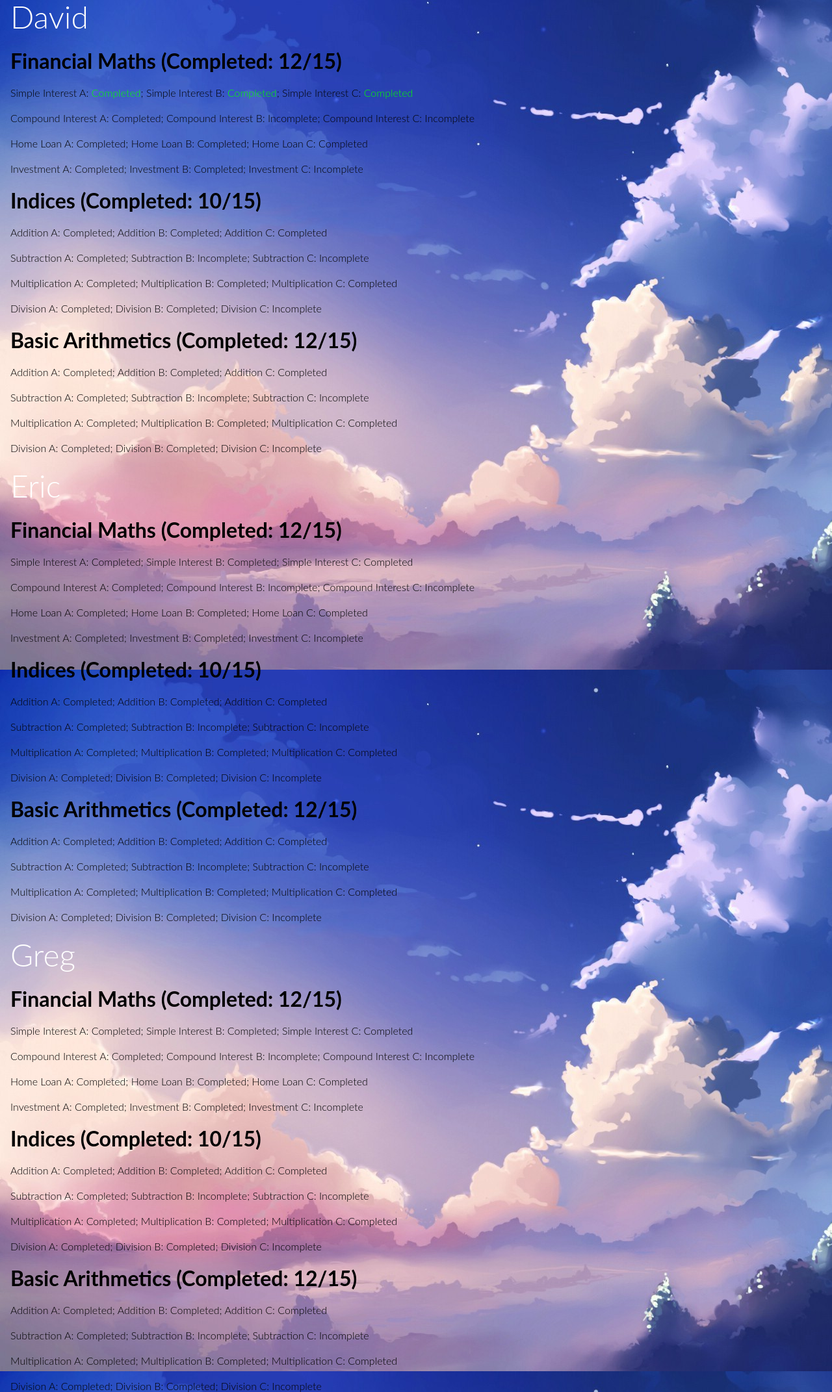
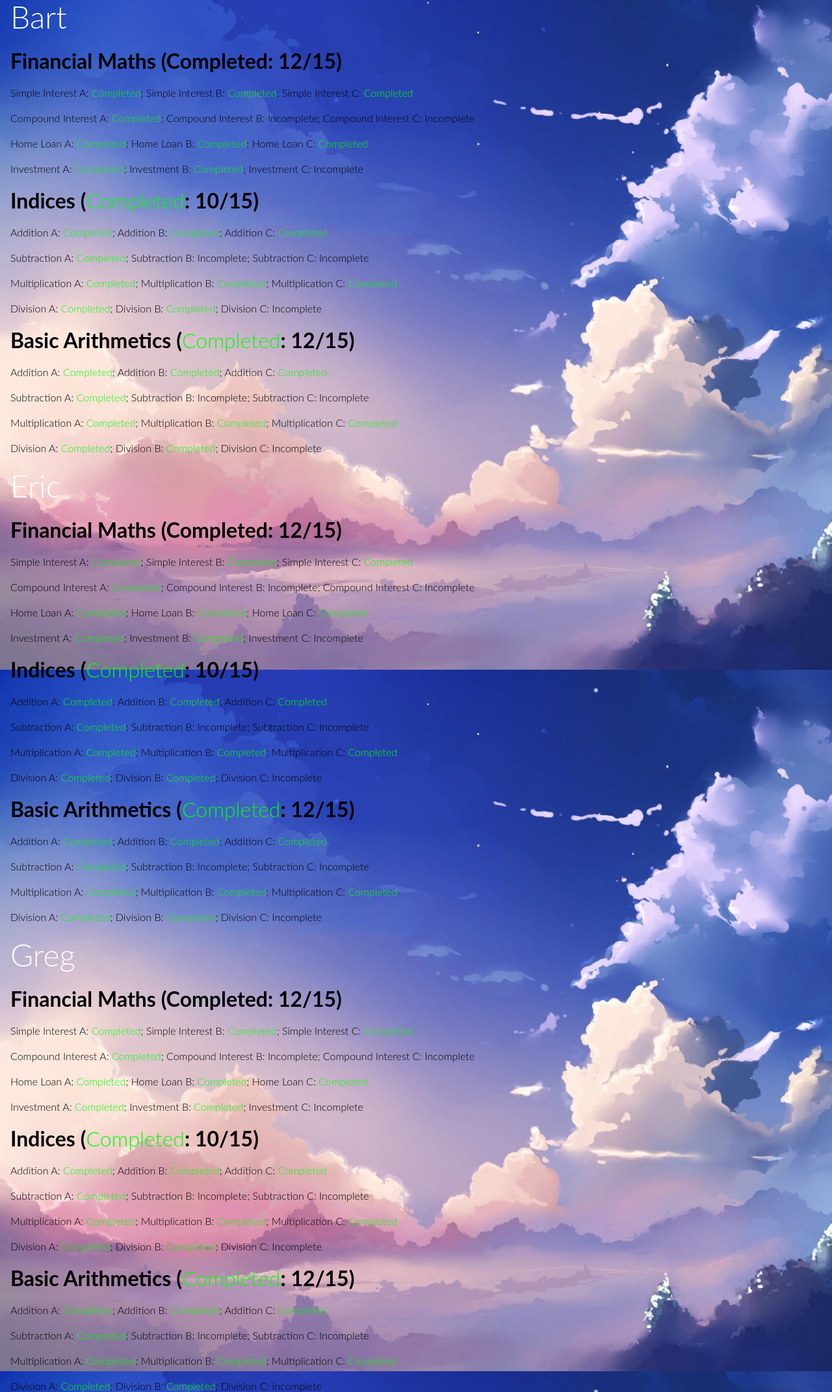
Before and after one commit to yx7ing/UNIHACK18, a Flask app: template templates/teacher.html in a window 1280 px wide. Shown: the part 49-2192 px from the top of the page at 65% size. Run offline with Flask 2, Linux system fonts and the light colour scheme; the template is opened without the code that fills it, so the values that code supplies are empty; some libraries are stand-ins or nearby versions.

Commit message:
Update teacher.html

```diff
--- a/templates/teacher.html
+++ b/templates/teacher.html
@@ -55,62 +55,62 @@ h2{
 </div>
 
 <div class="main">
-  <h1>David</h1>
+  <h1>Bart</h1>
   <h2>Financial Maths (Completed: 12/15)</h2>
-  <p>Simple Interest A: <span style="color: #00FF00">Completed</span>; Simple Interest B: <span style="color: #00FF00">Completed</span>; Simple Interest C: <span style="color: #00FF00">Completed</span></p>
-  <p>Compound Interest A: Completed; Compound Interest B: Incomplete; Compound Interest C: Incomplete</p>
-  <p>Home Loan A: Completed; Home Loan B: Completed; Home Loan C: Completed</p>
-  <p>Investment A: Completed; Investment B: Completed; Investment C: Incomplete</p>
+  <p>Simple Interest A: <span style="color: #00FF00"><span style="color: #00FF00">Completed</span></span>; Simple Interest B: <span style="color: #00FF00"><span style="color: #00FF00">Completed</span></span>; Simple Interest C: <span style="color: #00FF00"><span style="color: #00FF00">Completed</span></span></p>
+  <p>Compound Interest A: <span style="color: #00FF00"><span style="color: #00FF00">Completed</span></span>; Compound Interest B: Incomplete; Compound Interest C: Incomplete</p>
+  <p>Home Loan A: <span style="color: #00FF00"><span style="color: #00FF00">Completed</span></span>; Home Loan B: <span style="color: #00FF00"><span style="color: #00FF00">Completed</span></span>; Home Loan C: <span style="color: #00FF00"><span style="color: #00FF00">Completed</span></span></p>
+  <p>Investment A: <span style="color: #00FF00"><span style="color: #00FF00">Completed</span></span>; Investment B: <span style="color: #00FF00"><span style="color: #00FF00">Completed</span></span>; Investment C: Incomplete</p>
 
-  <h2>Indices (Completed: 10/15)</h2>
-  <p>Addition A: Completed; Addition B: Completed; Addition C: Completed</p>
-  <p>Subtraction A: Completed; Subtraction B: Incomplete; Subtraction C: Incomplete</p>
-  <p>Multiplication A: Completed; Multiplication B: Completed; Multiplication C: Completed</p>
-  <p>Division A: Completed; Division B: Completed; Division C: Incomplete</p>
+  <h2>Indices (<span style="color: #00FF00"><span style="color: #00FF00">Completed</span></span>: 10/15)</h2>
+  <p>Addition A: <span style="color: #00FF00"><span style="color: #00FF00">Completed</span></span>; Addition B: <span style="color: #00FF00"><span style="color: #00FF00">Completed</span></span>; Addition C: <span style="color: #00FF00"><span style="color: #00FF00">Completed</span></span></p>
+  <p>Subtraction A: <span style="color: #00FF00"><span style="color: #00FF00">Completed</span></span>; Subtraction B: Incomplete; Subtraction C: Incomplete</p>
+  <p>Multiplication A: <span style="color: #00FF00"><span style="color: #00FF00">Completed</span></span>; Multiplication B: <span style="color: #00FF00"><span style="color: #00FF00">Completed</span></span>; Multiplication C: <span style="color: #00FF00"><span style="color: #00FF00">Completed</span></span></p>
+  <p>Division A: <span style="color: #00FF00"><span style="color: #00FF00">Completed</span></span>; Division B: <span style="color: #00FF00"><span style="color: #00FF00">Completed</span></span>; Division C: Incomplete</p>
 
-  <h2>Basic Arithmetics  (Completed: 12/15)</h2>
-  <p>Addition A: Completed; Addition B: Completed; Addition C: Completed</p>
-  <p>Subtraction A: Completed; Subtraction B: Incomplete; Subtraction C: Incomplete</p>
-  <p>Multiplication A: Completed; Multiplication B: Completed;  Multiplication C: Completed</p>
-  <p>Division A: Completed; Division B: Completed; Division C: Incomplete</p>
+  <h2>Basic Arithmetics  (<span style="color: #00FF00"><span style="color: #00FF00">Completed</span></span>: 12/15)</h2>
+  <p>Addition A: <span style="color: #00FF00"><span style="color: #00FF00">Completed</span></span>; Addition B: <span style="color: #00FF00"><span style="color: #00FF00">Completed</span></span>; Addition C: <span style="color: #00FF00"><span style="color: #00FF00">Completed</span></span></p>
+  <p>Subtraction A: <span style="color: #00FF00"><span style="color: #00FF00">Completed</span></span>; Subtraction B: Incomplete; Subtraction C: Incomplete</p>
+  <p>Multiplication A: <span style="color: #00FF00"><span style="color: #00FF00">Completed</span></span>; Multiplication B: <span style="color: #00FF00"><span style="color: #00FF00">Completed</span></span>;  Multiplication C: <span style="color: #00FF00"><span style="color: #00FF00">Completed</span></span></p>
+  <p>Division A: <span style="color: #00FF00"><span style="color: #00FF00">Completed</span></span>; Division B: <span style="color: #00FF00"><span style="color: #00FF00">Completed</span></span>; Division C: Incomplete</p>
 
   <h1>Eric</h1>
   <h2>Financial Maths (Completed: 12/15)</h2>
-  <p>Simple Interest A: Completed; Simple Interest B: Completed; Simple Interest C: Completed</p>
-  <p>Compound Interest A: Completed; Compound Interest B: Incomplete; Compound Interest C: Incomplete</p>
-  <p>Home Loan A: Completed; Home Loan B: Completed; Home Loan C: Completed</p>
-  <p>Investment A: Completed; Investment B: Completed; Investment C: Incomplete</p>
+  <p>Simple Interest A: <span style="color: #00FF00"><span style="color: #00FF00">Completed</span></span>; Simple Interest B: <span style="color: #00FF00">Completed</span>; Simple Interest C: <span style="color: #00FF00">Completed</span></p>
+  <p>Compound Interest A: <span style="color: #00FF00">Completed</span>; Compound Interest B: Incomplete; Compound Interest C: Incomplete</p>
+  <p>Home Loan A: <span style="color: #00FF00">Completed</span>; Home Loan B: <span style="color: #00FF00">Completed</span>; Home Loan C: <span style="color: #00FF00">Completed</span></p>
+  <p>Investment A: <span style="color: #00FF00">Completed</span>; Investment B: <span style="color: #00FF00">Completed</span>; Investment C: Incomplete</p>
 
-  <h2>Indices (Completed: 10/15)</h2>
-  <p>Addition A: Completed; Addition B: Completed; Addition C: Completed</p>
-  <p>Subtraction A: Completed; Subtraction B: Incomplete; Subtraction C: Incomplete</p>
-  <p>Multiplication A: Completed; Multiplication B: Completed; Multiplication C: Completed</p>
-  <p>Division A: Completed; Division B: Completed; Division C: Incomplete</p>
+  <h2>Indices (<span style="color: #00FF00">Completed</span>: 10/15)</h2>
+  <p>Addition A: <span style="color: #00FF00">Completed</span>; Addition B: <span style="color: #00FF00">Completed</span>; Addition C: <span style="color: #00FF00">Completed</span></p>
+  <p>Subtraction A: <span style="color: #00FF00">Completed</span>; Subtraction B: Incomplete; Subtraction C: Incomplete</p>
+  <p>Multiplication A: <span style="color: #00FF00">Completed</span>; Multiplication B: <span style="color: #00FF00">Completed</span>; Multiplication C: <span style="color: #00FF00">Completed</span></p>
+  <p>Division A: <span style="color: #00FF00">Completed</span>; Division B: <span style="color: #00FF00">Completed</span>; Division C: Incomplete</p>
 
-  <h2>Basic Arithmetics  (Completed: 12/15)</h2>
-  <p>Addition A: Completed; Addition B: Completed; Addition C: Completed</p>
-  <p>Subtraction A: Completed; Subtraction B: Incomplete; Subtraction C: Incomplete</p>
-  <p>Multiplication A: Completed; Multiplication B: Completed;  Multiplication C: Completed</p>
-  <p>Division A: Completed; Division B: Completed; Division C: Incomplete</p>
+  <h2>Basic Arithmetics  (<span style="color: #00FF00">Completed</span>: 12/15)</h2>
+  <p>Addition A: <span style="color: #00FF00">Completed</span>; Addition B: <span style="color: #00FF00">Completed</span>; Addition C: <span style="color: #00FF00">Completed</span></p>
+  <p>Subtraction A: <span style="color: #00FF00">Completed</span>; Subtraction B: Incomplete; Subtraction C: Incomplete</p>
+  <p>Multiplication A: <span style="color: #00FF00">Completed</span>; Multiplication B: <span style="color: #00FF00">Completed</span>;  Multiplication C: <span style="color: #00FF00">Completed</span></p>
+  <p>Division A: <span style="color: #00FF00">Completed</span>; Division B: <span style="color: #00FF00">Completed</span>; Division C: Incomplete</p>
 
   <h1>Greg</h1>
   <h2>Financial Maths (Completed: 12/15)</h2>
-  <p>Simple Interest A: Completed; Simple Interest B: Completed; Simple Interest C: Completed</p>
-  <p>Compound Interest A: Completed; Compound Interest B: Incomplete; Compound Interest C: Incomplete</p>
-  <p>Home Loan A: Completed; Home Loan B: Completed; Home Loan C: Completed</p>
-  <p>Investment A: Completed; Investment B: Completed; Investment C: Incomplete</p>
+  <p>Simple Interest A: <span style="color: #00FF00">Completed</span>; Simple Interest B: <span style="color: #00FF00">Completed</span>; Simple Interest C: <span style="color: #00FF00">Completed</span></p>
+  <p>Compound Interest A: <span style="color: #00FF00">Completed</span>; Compound Interest B: Incomplete; Compound Interest C: Incomplete</p>
+  <p>Home Loan A: <span style="color: #00FF00">Completed</span>; Home Loan B: <span style="color: #00FF00">Completed</span>; Home Loan C: <span style="color: #00FF00">Completed</span></p>
+  <p>Investment A: <span style="color: #00FF00">Completed</span>; Investment B: <span style="color: #00FF00">Completed</span>; Investment C: Incomplete</p>
 
-  <h2>Indices (Completed: 10/15)</h2>
-  <p>Addition A: Completed; Addition B: Completed; Addition C: Completed</p>
-  <p>Subtraction A: Completed; Subtraction B: Incomplete; Subtraction C: Incomplete</p>
-  <p>Multiplication A: Completed; Multiplication B: Completed; Multiplication C: Completed</p>
-  <p>Division A: Completed; Division B: Completed; Division C: Incomplete</p>
+  <h2>Indices (<span style="color: #00FF00">Completed</span>: 10/15)</h2>
+  <p>Addition A: <span style="color: #00FF00">Completed</span>; Addition B: <span style="color: #00FF00">Completed</span>; Addition C: <span style="color: #00FF00">Completed</span></p>
+  <p>Subtraction A: <span style="color: #00FF00">Completed</span>; Subtraction B: Incomplete; Subtraction C: Incomplete</p>
+  <p>Multiplication A: <span style="color: #00FF00">Completed</span>; Multiplication B: <span style="color: #00FF00">Completed</span>; Multiplication C: <span style="color: #00FF00">Completed</span></p>
+  <p>Division A: <span style="color: #00FF00">Completed</span>; Division B: <span style="color: #00FF00">Completed</span>; Division C: Incomplete</p>
 
-  <h2>Basic Arithmetics  (Completed: 12/15)</h2>
-  <p>Addition A: Completed; Addition B: Completed; Addition C: Completed</p>
-  <p>Subtraction A: Completed; Subtraction B: Incomplete; Subtraction C: Incomplete</p>
-  <p>Multiplication A: Completed; Multiplication B: Completed;  Multiplication C: Completed</p>
-  <p>Division A: Completed; Division B: Completed; Division C: Incomplete</p>
+  <h2>Basic Arithmetics  (<span style="color: #00FF00">Completed</span>: 12/15)</h2>
+  <p>Addition A: <span style="color: #00FF00">Completed</span>; Addition B: <span style="color: #00FF00">Completed</span>; Addition C: <span style="color: #00FF00">Completed</span></p>
+  <p>Subtraction A: <span style="color: #00FF00">Completed</span>; Subtraction B: Incomplete; Subtraction C: Incomplete</p>
+  <p>Multiplication A: <span style="color: #00FF00">Completed</span>; Multiplication B: <span style="color: #00FF00">Completed</span>;  Multiplication C: <span style="color: #00FF00">Completed</span></p>
+  <p>Division A: <span style="color: #00FF00">Completed</span>; Division B: <span style="color: #00FF00">Completed</span>; Division C: Incomplete</p>
 
 </div>
 
```
